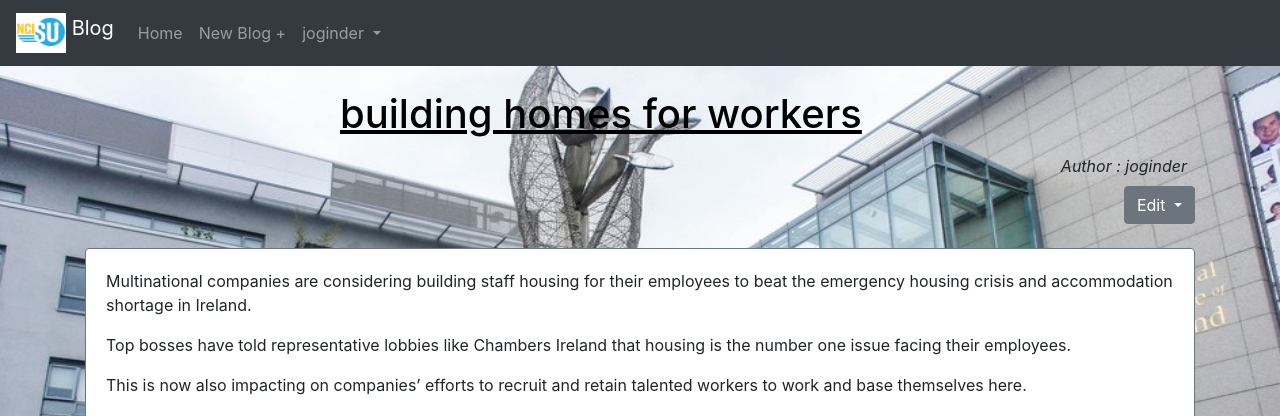
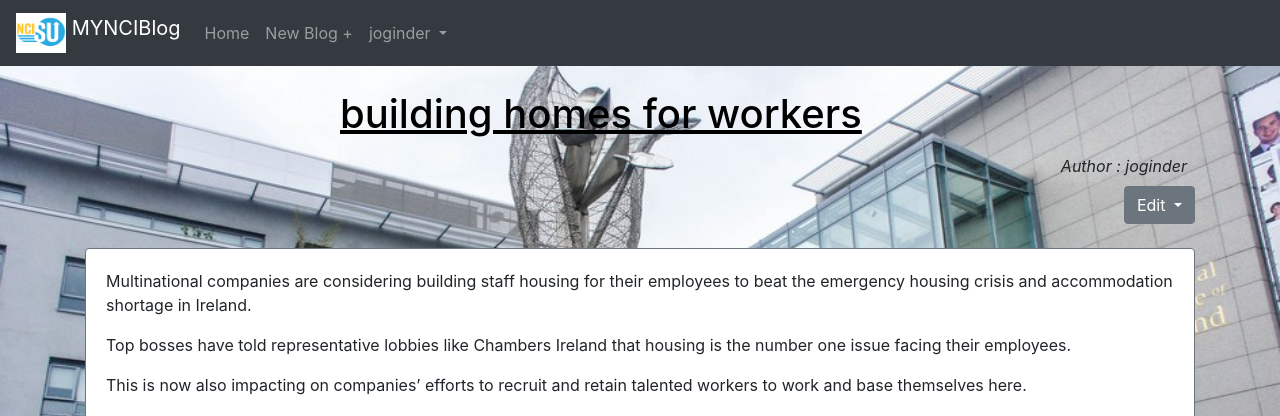
Before and after one commit to jogindersingh1913/devops-django, a Django app: page /1 in a window 1280 px wide. Shown: the top 416 px of the page. Run offline with Django 3.2, Linux system fonts and the light colour scheme; a user stored in the database is signed in; data comes from the database, SQL or seed files in the repository; some libraries are stand-ins or nearby versions.

```diff
--- a/Blog-App-django-v3-master/project_1/templates/base.html
+++ b/Blog-App-django-v3-master/project_1/templates/base.html
@@ -21,7 +21,7 @@
         integrity="sha384-Vkoo8x4CGsO3+Hhxv8T/Q5PaXtkKtu6ug5TOeNV6gBiFeWPGFN9MuhOf23Q9Ifjh" crossorigin="anonymous">
 
 
-    <title>Blog App test</title>
+    <title>Blog App</title>
 </head>
 
 <body  style="background-image: url('{%static 'img/nci.jpg'%}')"; > <!-- Navigation bar-->
@@ -30,7 +30,7 @@
         <a class="navbar-brand" href="{% url 'blog_list' %}">
             <img src="{%static 'img/ncisu.png'%}"
                 width="50" height="40" class="d-inline-block align-top" alt="">
-            Blog
+             MYNCIBlog
         </a>
         <button class="navbar-toggler" type="button" data-toggle="collapse" data-target="#navbarSupportedContent"
             aria-controls="navbarSupportedContent" aria-expanded="false" aria-label="Toggle navigation">
```
